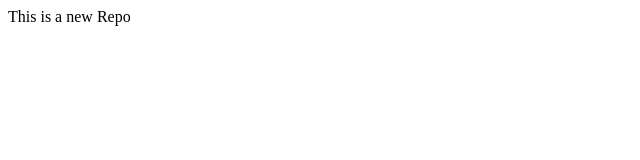
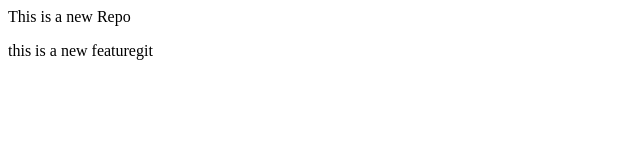
Before and after one commit to Aradhya12494/localrepo, a plain HTML site: page index.html in a window 1280 px wide. Shown: the whole page, without its empty margins (0-640 px from the left). Drawn offline with Linux system fonts and the light colour scheme.

Commit message:
add new features

```diff
--- a/index.html
+++ b/index.html
@@ -1 +1,2 @@
 <p> This is a new Repo</p>
+<p>this is a new featuregit </p>
```
